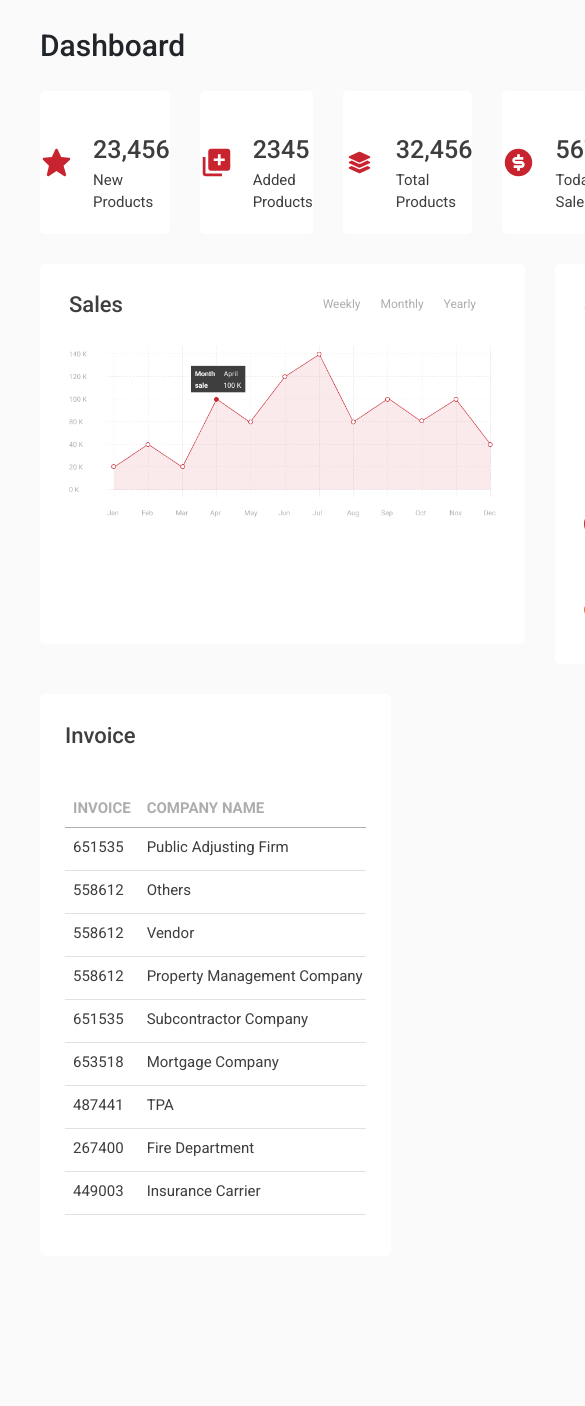
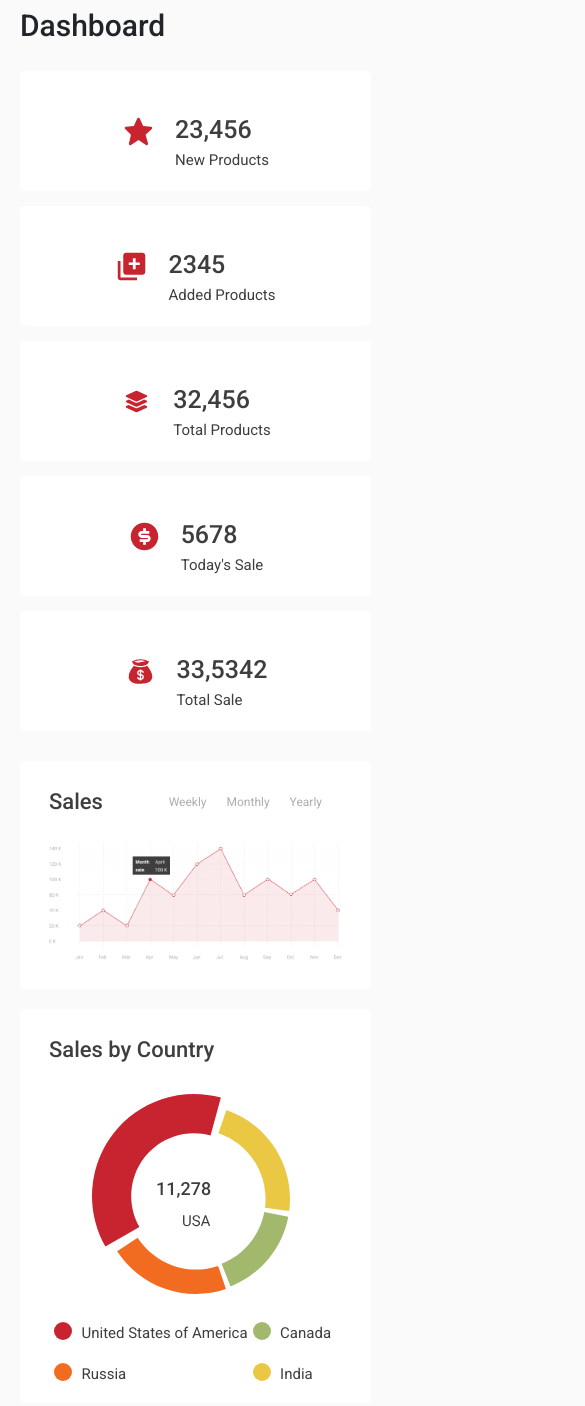
Before and after one commit to niravpatel1419/HTML_TRAINING_ASSIGNMENT, a plain HTML site: page dashboard.html in a window 390 px wide. Shown: the part 97-1503 px from the top of the page, 585 px wide, since content can reach past the window. Before the commit the page ends 1393 px from the top, so only its background shows below. Drawn offline with Linux system fonts and the light colour scheme.

Commit message:
Solve Responsive error and Complete The Assignment

```diff
--- a/dashboard.html
+++ b/dashboard.html
@@ -9,10 +9,10 @@
         <title>Dashboard</title>
         <style>
             @media screen and (max-width: 1130px){
-                .dashCards{
+                .infoCards{
                     grid-template-columns: auto auto auto;
                 }
-                .charts{
+                .chart{
                     grid-template-columns: auto;
                 }
                 .graph{
@@ -30,7 +30,7 @@
                 .table-wrapper{
                     width: 100%;
                 }
-                .invoiceDiv{
+                .invoiceMainDiv{
                     width: 100%;
                     display: flex;
                     align-items: center;
@@ -39,7 +39,7 @@
             }
 
             @media screen and (max-width: 862px) {
-                .dashCards{
+                .infoCards{
                     grid-template-columns: auto auto;
                 }
                 .profile{
@@ -48,7 +48,7 @@
             }
 
             @media screen and (max-width: 775px) {
-                .dashboardBody{
+                .dashBody{
                     padding: 20px;
                 }
             }
@@ -91,7 +91,7 @@
             }
 
             @media screen and (max-width: 440px) {
-                .dashCards{
+                .infoCards{
                     grid-template-columns: auto;
                 }
             }
```
